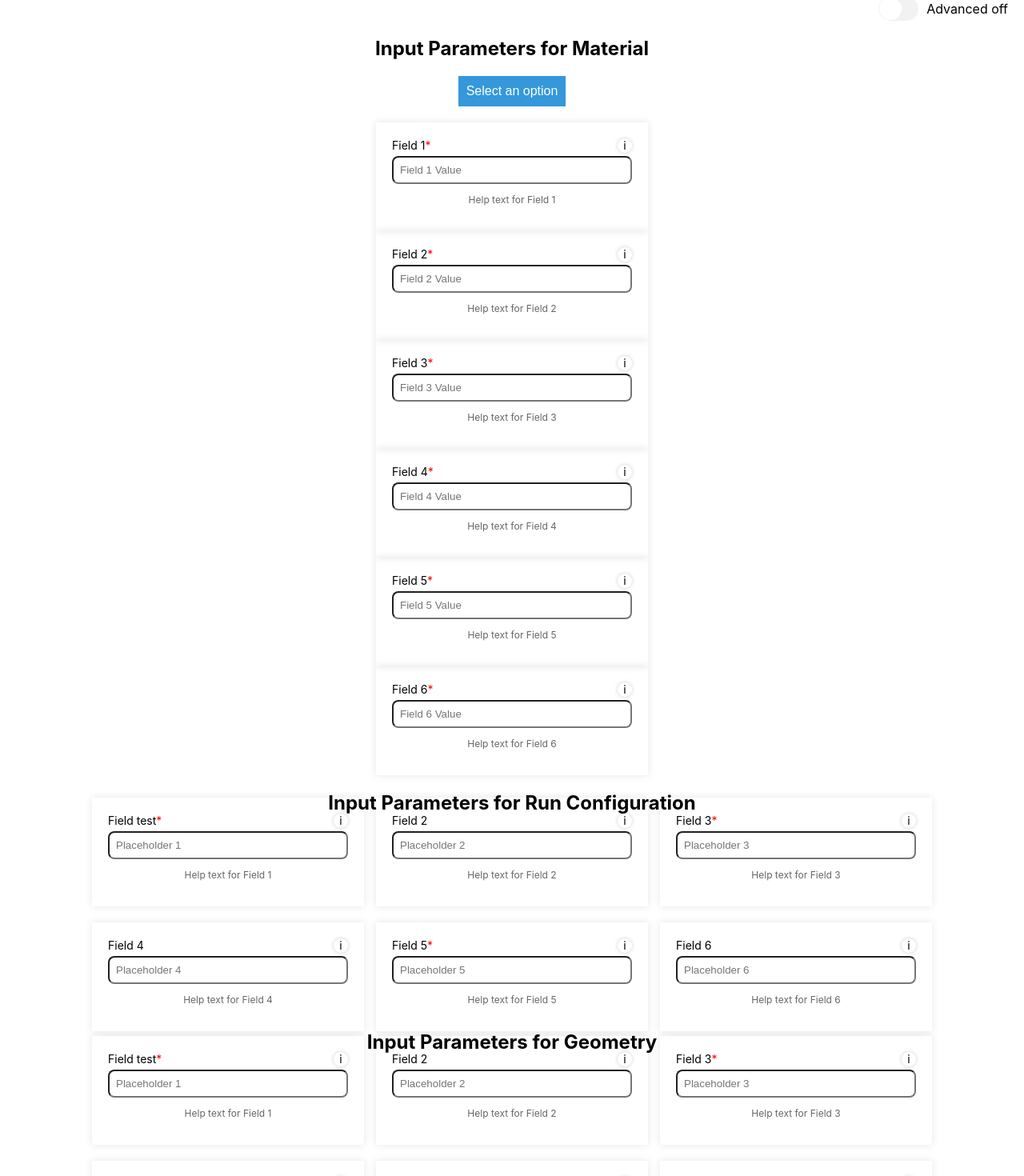
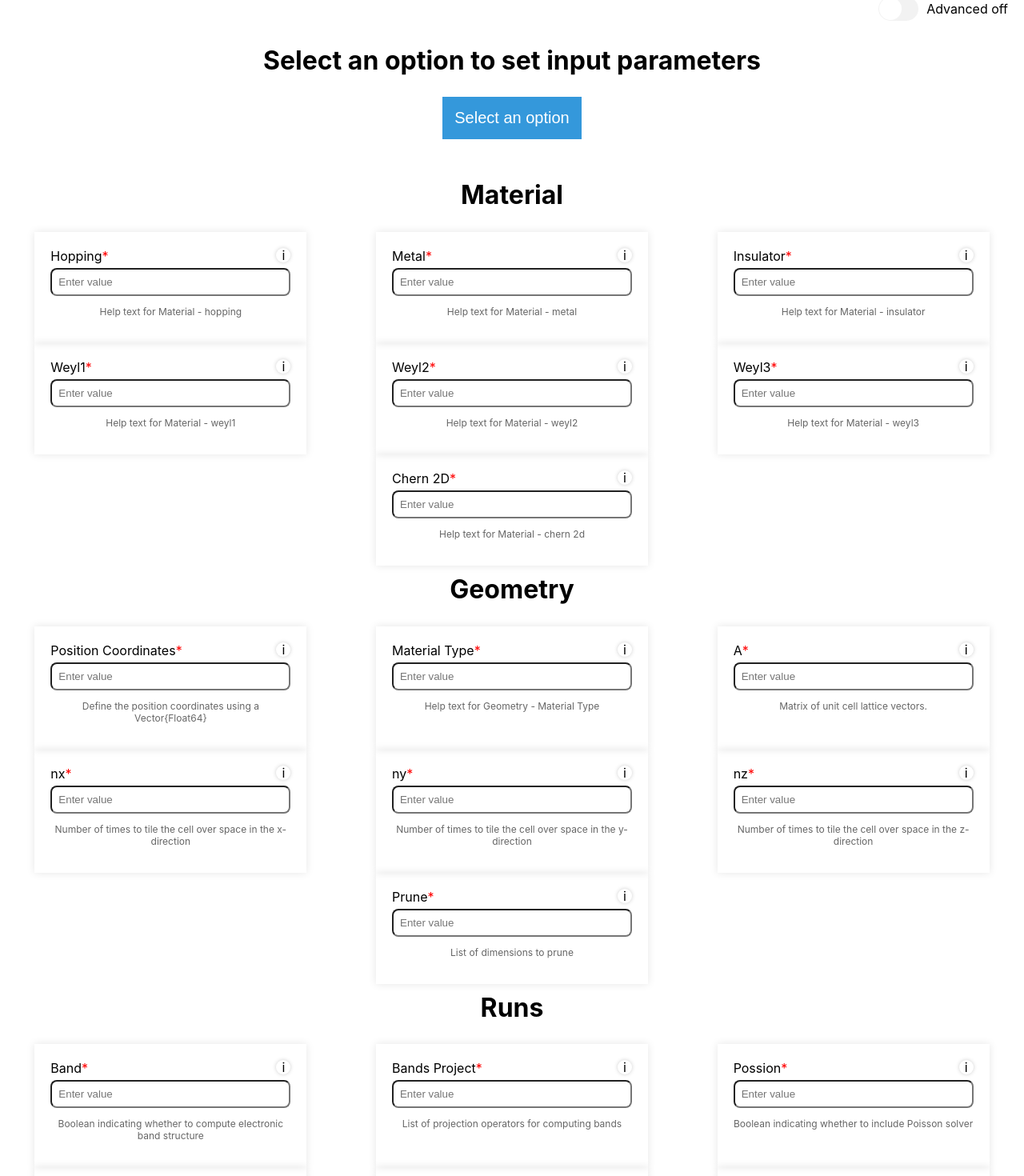
Before and after one commit to JanSteinhauer/SeniorDesignQuantumNanoElectronics, a React (Create React App) app in the folder FrontEnd/quantumnano/: page /script in a window 1280 px wide. Shown: the part 460-1930 px from the top of the page at 80% size. Built offline with nearby package versions, Linux system fonts and the light colour scheme.

Commit message:
graphene

```diff
--- a/FrontEnd/quantumnano/src/component/DropDown.js
+++ b/FrontEnd/quantumnano/src/component/DropDown.js
@@ -1,55 +1,53 @@
 import React, { useState, useEffect } from 'react';
 import styled from 'styled-components';
-
 
 const DropdownContainer = styled.div`
   display: inline-block;
   margin-bottom: 20px;
   position: relative;
+  text-align: right; /* Right-align the dropdown button */
 `;
 
-
 const DropdownButton = styled.button`
-  font-size: 16px;
-  padding: 10px;
+  font-size: 20px; /* Increase the font size */
+  padding: 15px; /* Increase the padding */
   background-color: #3498db;
   color: #fff;
   border: none;
   cursor: pointer;
 `;
 
-
 const DropdownList = styled.ul`
   list-style: none;
   padding: 0;
   margin: 0;
   position: absolute;
-  top: 100%;
+  top: calc(100% + 5px); /* Position the dropdown list below the button */
   left: 50%; /* Center the dropdown horizontally */
   transform: translateX(-50%); /* Center the dropdown horizontally */
-  display: ${({ isOpen }) => (isOpen ? 'block' : 'none')};
+  width: max-content;
+  box-shadow: 0 2px 4px rgba(0, 0, 0, 0.1); /* Add a subtle box shadow */
+  background-color: #fff; /* Add a background color */
+  border: 1px solid #ccc; /* Add a border for styling */
+  display: ${({ isOpen }) => (isOpen ? 'block' : 'none')}; /* Show the list only when isOpen is true */
   z-index: 1;
 `;
 
-
 const DropdownItem = styled.li`
-  padding: 8px;
+  padding: 12px; /* Increase the padding */
   cursor: pointer;
-  &:hover {
-    background-color: #f0f0f0;
-  }
+  font-weight: ${({ bold }) => (bold ? 'bold' : 'normal')}; /* Make hovered option bold */
+  font-size: 18px; /* Increase the font size */
 `;
-
 
 const DropDown = ({ options, onSelect }) => {
   const [isOpen, setIsOpen] = useState(false);
   const [selectedOption, setSelectedOption] = useState(null);
-
+  const [hoveredOption, setHoveredOption] = useState(null);
 
   const toggleDropdown = () => {
     setIsOpen((prev) => !prev);
   };
-
 
   const handleOptionSelect = (option) => {
     setSelectedOption(option);
@@ -57,6 +55,9 @@ const DropDown = ({ options, onSelect }) => {
     setIsOpen(false);
   };
 
+  const handleOptionHover = (option) => {
+    setHoveredOption(option);
+  };
 
   useEffect(() => {
     const handleBodyClick = (event) => {
@@ -65,24 +66,26 @@ const DropDown = ({ options, onSelect }) => {
       }
     };
 
-
     document.body.addEventListener('click', handleBodyClick);
-
 
     return () => {
       document.body.removeEventListener('click', handleBodyClick);
     };
   }, []);
 
-
   return (
     <DropdownContainer>
-      <DropdownButton onClick={toggleDropdown}>
+      <DropdownButton onMouseEnter={() => setIsOpen(true)} onClick={toggleDropdown}>
         {selectedOption ? selectedOption.label : 'Select an option'}
       </DropdownButton>
       <DropdownList isOpen={isOpen}>
         {options.map((option) => (
-          <DropdownItem key={option.value} onClick={() => handleOptionSelect(option)}>
+          <DropdownItem
+            key={option.value}
+            bold={option === hoveredOption}
+            onMouseEnter={() => handleOptionHover(option)}
+            onClick={() => handleOptionSelect(option)}
+          >
             {option.label}
           </DropdownItem>
         ))}
@@ -91,5 +94,4 @@ const DropDown = ({ options, onSelect }) => {
   );
 };
 
-
 export default DropDown;
--- a/FrontEnd/quantumnano/src/component/InputField.js
+++ b/FrontEnd/quantumnano/src/component/InputField.js
@@ -1,9 +1,6 @@
 import React, { useState, useCallback, useEffect } from 'react';
 import styled from 'styled-components';
 import PropTypes from 'prop-types'; // Make sure this import is added
-
-
-
 
 const Container = styled.div`
   width: 300px;
@@ -12,11 +9,10 @@ const Container = styled.div`
   box-shadow: 0 0 10px rgba(0, 0, 0, 0.1);
 `;
 
-
 const Label = styled.label`
   display: flex;
   align-items: center;
-  font-size: 14px;
+  font-size: 16px;
   margin-bottom: 5px;
   position: relative;
   background-color: transparent;
@@ -42,7 +38,6 @@ const InfoIcon = styled.span`
 const Asterisk = styled.span`
   color: red;
 `;
-
 
 const Input = styled.input`
   width: 100%;
@@ -115,12 +110,6 @@ const InputField = ({ labelText, inputPlaceholder, helpText, showAsterisk, onVal
   );
 };
 
-
-
-
-
-
-
 InputField.propTypes = {
   labelText: PropTypes.string.isRequired,
   inputPlaceholder: PropTypes.string,
@@ -132,5 +121,4 @@ InputField.propTypes = {
   value: PropTypes.oneOfType([PropTypes.string, PropTypes.number]), // Ensure value can be a string or number
 };
 
-
 export default InputField;
--- a/FrontEnd/quantumnano/src/component/InputFields.js
+++ b/FrontEnd/quantumnano/src/component/InputFields.js
@@ -1,3 +1,5 @@
+// InputFields.js
+
 import React, { useState, useEffect } from 'react';
 import styled from 'styled-components';
 import InputField from './InputField';
@@ -5,20 +7,52 @@ import DropDown from './DropDown';
 
 const Container = styled.div`
   display: flex;
-  flex-direction: column;
-  align-items: center;
+  flex-wrap: wrap;
+  justify-content: space-around;
   margin-top: 20px;
+`;
+
+const RowContainer = styled.div`
+  display: flex;
+  flex-wrap: wrap;
+  justify-content: space-around;
+  width: 100%;
+  margin-top: 20px;
+`;
+
+const Header = styled.h2`
+  width: 100%;
+  text-align: center;
+  margin-top: 10px;
+  font-size: 2.0em; /* Adjust the font size as needed */
 `;
 
 const InputFields = () => {
   const [selectedOption, setSelectedOption] = useState(null);
-  // Initialize inputValues state with an array of empty strings or default values
-  const [inputValues, setInputValues] = useState(Array(6).fill('')); // Assuming 6 input fields
+  const [inputValuesMaterial, setInputValuesMaterial] = useState(Array(7).fill()); // Material fields:
+  const [inputValuesGeometry, setInputValuesGeometry] = useState(Array(7).fill()); // Geometry fields:
+  const [inputValuesRuns, setInputValuesRuns] = useState(Array(15).fill()); // Runs fields:
 
-  const handleValueChange = (index, value) => {
-    // Update the specific value based on the index
-    const updatedValues = inputValues.map((val, i) => i === index ? value : val);
-    setInputValues(updatedValues);
+  const handleValueChange = (index, value, section) => {
+    switch (section) {
+      case 'Material':
+        const updatedValuesMaterial = [...inputValuesMaterial];
+        updatedValuesMaterial[index] = value;
+        setInputValuesMaterial(updatedValuesMaterial);
+        break;
+      case 'Geometry':
+        const updatedValuesGeometry = [...inputValuesGeometry];
+        updatedValuesGeometry[index] = value;
+        setInputValuesGeometry(updatedValuesGeometry);
+        break;
+      case 'Runs':
+        const updatedValuesRuns = [...inputValuesRuns];
+        updatedValuesRuns[index] = value;
+        setInputValuesRuns(updatedValuesRuns);
+        break;
+      default:
+        break;
+    }
   };
 
   const handleDropdownSelect = (option) => {
@@ -26,24 +60,16 @@ const InputFields = () => {
   };
 
   const setValuesBasedOnOption = () => {
-    // Logic to set values based on the selectedOption
-    console.log('Setting values based on option:', selectedOption);
     switch (selectedOption?.value) {
       case 'defaults':
-        // setInputValues(Array(6).fill(0)); // Set all input values to 0 for "Defaults"
+        setInputValuesMaterial(Array(7).fill());
+        setInputValuesGeometry(Array(7).fill());
+        setInputValuesRuns(Array(15).fill());
         break;
-      case 'presetOne':
-        // Set values for "Preset One"
-        const presetValues = [1, 23, 22, 44, 5, 90];
-        setInputValues(presetValues);
-        break;
-      case 'presetTwo':
-        const presetValues2 = [3, 3, 32, 55, 42, 60];
-        setInputValues(presetValues2);
-        break;
-      // Add more cases as needed
-      default:
-        setInputValues(Array(6).fill('')); // Reset or clear values
+      case 'Graphene':
+        setInputValuesMaterial([1, 1, 0, 0, 0, 0, 0]);
+        setInputValuesGeometry([0, 0, 2, 0, 0, 1, 4]);
+        setInputValuesRuns([1, 4, 0, 1, 0, 0, 0, 0, 1, 4, 0, 0, 1, 0, 1]);
         break;
     }
   };
@@ -52,31 +78,122 @@ const InputFields = () => {
     setValuesBasedOnOption();
   }, [selectedOption]);
 
+  const inputFieldPropertiesMaterial = [
+    { name: 'material_field_1_hopping', labelText: 'Hopping', inputPlaceholder: 'Enter value', helpText: 'Help text for Material - hopping' },
+    { name: 'material_field_2_metal', labelText: 'Metal', inputPlaceholder: 'Enter value', helpText: 'Help text for Material - metal' },
+    { name: 'material_field_3_insulator', labelText: 'Insulator', inputPlaceholder: 'Enter value', helpText: 'Help text for Material - insulator' },
+    { name: 'material_field_4_weyl1', labelText: 'Weyl1', inputPlaceholder: 'Enter value', helpText: 'Help text for Material - weyl1' },
+    { name: 'material_field_5_weyl2', labelText: 'Weyl2', inputPlaceholder: 'Enter value', helpText: 'Help text for Material - weyl2' },
+    { name: 'material_field_6_weyl3', labelText: 'Weyl3', inputPlaceholder: 'Enter value', helpText: 'Help text for Material - weyl3' },
+    { name: 'material_field_7_chern_2d', labelText: 'Chern 2D', inputPlaceholder: 'Enter value', helpText: 'Help text for Material - chern 2d' },
+  ];
+
+  const inputFieldPropertiesGeometry = [
+    { name: 'geometry_field_1_position_coordinates', labelText: 'Position Coordinates', inputPlaceholder: 'Enter value', helpText: 'Define the position coordinates using a Vector{Float64}' },
+    { name: 'geometry_field_2_material_type', labelText: 'Material Type', inputPlaceholder: 'Enter value', helpText: 'Help text for Geometry - Material Type' },
+    { name: 'geometry_field_3_A', labelText: 'A', inputPlaceholder: 'Enter value', helpText: 'Matrix of unit cell lattice vectors.' },
+    { name: 'geometry_field_4_nx', labelText: 'nx', inputPlaceholder: 'Enter value', helpText: 'Number of times to tile the cell over space in the x-direction' },
+    { name: 'geometry_field_5_ny', labelText: 'ny', inputPlaceholder: 'Enter value', helpText: 'Number of times to tile the cell over space in the y-direction' },
+    { name: 'geometry_field_6_nz', labelText: 'nz', inputPlaceholder: 'Enter value', helpText: 'Number of times to tile the cell over space in the z-direction' },
+    { name: 'geometry_field_7_prune', labelText: 'Prune', inputPlaceholder: 'Enter value', helpText: 'List of dimensions to prune' },
+  ];
+
+  const inputFieldPropertiesRuns = [
+    { name: 'runs_field_1_band', labelText: 'Band', inputPlaceholder: 'Enter value', helpText: ' Boolean indicating whether to compute electronic band structure' },
+    { name: 'runs_field_2_bands_project', labelText: 'Bands Project', inputPlaceholder: 'Enter value', helpText: 'List of projection operators for computing bands' },
+    { name: 'runs_field_3_possion', labelText: 'Possion', inputPlaceholder: 'Enter value', helpText: 'Boolean indicating whether to include Poisson solver' },
+    { name: 'runs_field_4_DOS', labelText: 'DOS', inputPlaceholder: 'Enter value', helpText: 'Boolean indicating whether to compute density of state' },
+    { name: 'runs_field_5_v', labelText: 'ΔV', inputPlaceholder: 'Enter value', helpText: 'Voltage bias' },
+    { name: 'runs_field_6_u', labelText: 'μ', inputPlaceholder: 'Enter value', helpText: 'Chemical potential' },
+    { name: 'runs_field_7_t', labelText: 'T', inputPlaceholder: 'Enter value', helpText: 'Temperature' },
+    { name: 'runs_field_8_n', labelText: 'η', inputPlaceholder: 'Enter value', helpText: 'Broadening parameter for densities' },
+    { name: 'runs_field_9_savedensities', labelText: 'Save Densities', inputPlaceholder: 'Enter value', helpText: 'Boolean indicating whether to save density matrices' },
+    { name: 'runs_field_10_density_project', labelText: 'Density Project', inputPlaceholder: 'Enter value', helpText: 'List of projection operators for density matrices' },
+    { name: 'runs_field_11_gGʳinv_method', labelText: 'Gʳinv_method', inputPlaceholder: 'Enter value', helpText: 'Method for computing Greens function inverse' },
+    { name: 'runs_field_12_D_dephasing', labelText: 'D_dephasing', inputPlaceholder: 'Enter value', helpText: 'Dephasing parameter' },
+    { name: 'runs_field_13_D_spin', labelText: 'D_spin', inputPlaceholder: 'Enter value', helpText: 'Spin relaxation parameter' },
+    { name: 'runs_field_14_D_momentum', labelText: 'D_momentum', inputPlaceholder: 'Enter value', helpText: 'Momentum relaxation parameter' },
+    { name: 'runs_field_15_kspace', labelText: 'Kspace', inputPlaceholder: 'Enter value', helpText: 'Boolean indicating whether to use k-space' },
+  ];
+
   return (
     <Container>
+      <Header>
+        {selectedOption
+          ? `Input Parameters for ${selectedOption.label}`
+          : 'Select an option to set input parameters'}
+      </Header>
       <DropDown
         options={[
           { value: 'defaults', label: 'Defaults' },
-          { value: 'presetOne', label: 'Preset One' },
-          { value: 'presetTwo', label: 'Preset Two' },
-          // Add more options as needed
+          { value: 'Graphene', label: 'Graphene' },
         ]}
         selectedOption={selectedOption}
         onSelect={handleDropdownSelect}
       />
-      {inputValues.map((value, index) => (
+      <RowContainer>
+          <React.Fragment>
+            <Header>Material</Header>
+            {inputValuesMaterial.map((value, index) => (
+              <React.Fragment key={index}>
                 <InputField
                   key={index}
-          labelText={`Field ${index + 1}`}
-          inputPlaceholder={`Field ${index + 1} Value`}
-          helpText={`Help text for Field ${index + 1}`}
+                  name={inputFieldPropertiesMaterial[index].name}
+                  labelText={inputFieldPropertiesMaterial[index].labelText}
+                  inputPlaceholder={inputFieldPropertiesMaterial[index].inputPlaceholder}
+                  helpText={inputFieldPropertiesMaterial[index].helpText}
                   showAsterisk={true}
-          value={value} // Pass the current value to each InputField
-          onValueChange={(newValue) => handleValueChange(index, newValue)}
+                  value={value}
+                  onValueChange={(newValue) =>
+                    handleValueChange(index, newValue, 'Material')
+                  }
+                  min={0}
+                  max={1}
+                />
+              </React.Fragment>
+            ))}
+            <br />
+            <Header>Geometry</Header>
+            {inputValuesGeometry.map((value, index) => (
+              <React.Fragment key={index}>
+                <InputField
+                  key={index}
+                  name={inputFieldPropertiesGeometry[index].name}
+                  labelText={inputFieldPropertiesGeometry[index].labelText}
+                  inputPlaceholder={inputFieldPropertiesGeometry[index].inputPlaceholder}
+                  helpText={inputFieldPropertiesGeometry[index].helpText}
+                  showAsterisk={true}
+                  value={value}
+                  onValueChange={(newValue) =>
+                    handleValueChange(index, newValue, 'Geometry')
+                  }
+                  min={0}
+                  max={300}
+                />
+              </React.Fragment>
+            ))}
+            <br />
+            <Header>Runs</Header>
+            {inputValuesRuns.map((value, index) => (
+              <React.Fragment key={index}>
+                <InputField
+                  key={index}
+                  name={inputFieldPropertiesRuns[index].name}
+                  labelText={inputFieldPropertiesRuns[index].labelText}
+                  inputPlaceholder={inputFieldPropertiesRuns[index].inputPlaceholder}
+                  helpText={inputFieldPropertiesRuns[index].helpText}
+                  showAsterisk={true}
+                  value={value}
+                  onValueChange={(newValue) =>
+                    handleValueChange(index, newValue, 'Runs')
+                  }
                   min={0}
                   max={100}
                 />
+              </React.Fragment>
             ))}
+          </React.Fragment>
+      </RowContainer>
     </Container>
   );
 };
--- a/FrontEnd/quantumnano/src/pages/Script.js
+++ b/FrontEnd/quantumnano/src/pages/Script.js
@@ -118,12 +118,15 @@ const Script = () => {
         </>
       ) : (
         <>
-          <h2>Input Parameters for Material</h2>
+          {/* <h2>Input Parameters for Material</h2> */}
+          <InputFields onValuesChange={handleValuesChange} values={[typeVar1, typeVar2, typeVar3, typeVar4, typeVar5, typeVar6]} />
+          {/* <h2>Input Parameters for Geometry</h2>
           <InputFields onValuesChange={handleValuesChange} values={[typeVar1, typeVar2, typeVar3, typeVar4, typeVar5, typeVar6]} />
           <h2>Input Parameters for Run Configuration</h2>
-          <InputFieldsFake/>
-          <h2>Input Parameters for Geometry</h2>
-          <InputFieldsFake/>
+          <InputFields onValuesChange={handleValuesChange} values={[typeVar1, typeVar2, typeVar3, typeVar4, typeVar5, typeVar6]} />
+          <h2>Testing</h2>
+          <InputFieldsFake/> */}
+
         </>
       )}
 
--- a/FrontEnd/quantumnano/src/pages/Visualization.js
+++ b/FrontEnd/quantumnano/src/pages/Visualization.js
@@ -1,43 +1,76 @@
-import React, { useState } from 'react';
+import React, {useState} from 'react';
 import styled from 'styled-components';
+import Banner from '../component/Banner';
+import SearchBar from '../component/SearchBar';
+import FileDropIn from '../component/FildDropIn';
+import InputField from '../component/InputField';
 import InputFields from '../component/InputFields';
-import DropDown from '../component/DropDown';
+import CodeEditor from '../component/CodeEditor';
+import Button from '../component/StyledButton';
+import ToggleSwitch from '../component/ToggleSwitch';
 
 
-const VisualizationContainer = styled.div`
+import InputFieldsFake from '../component/InputFieldsFake';
+import quantumImage from '../assets/images/quantum.png';
+import axios from 'axios';
+
+
+
+const ToggleSwitchContainer = styled.div`
   display: flex;
-  flex-direction: column;
-  align-items: center;
+  justify-content: flex-end;
+  margin-right: 20px;
 `;
 
+const Visualization = () => {
+  const [showImage, setShowImage] = useState(false);
+  const [image, setImage] = useState(null);
 
-const Visualization = () => {
-  const [selectedOption, setSelectedOption] = useState(null);
+  const fetchImage = async () => {
+    try {
+      const response = await axios.get('https://api.unsplash.com/search/photos', {
+        params: { query: 'graph visualisation' }, // Change 'nature' to whatever search term you want
+        headers: {
+          Authorization: 'Client-ID WSJ6iVewCRNKkNpLIKicKVAZpzACaZLBjNAeX4uuh0I' // Replace YOUR_UNSPLASH_ACCESS_KEY with your actual key
+        }
+      });
 
-
-  const handleDropdownSelect = (option) => {
-    console.log('Selected Option:', option);
-    setSelectedOption(option);
+      // Set the first image from the results, if available
+      if (response.data.results.length > 0) {
+        setImage(response.data.results[0]);
+      }
+    } catch (error) {
+      console.error("Error fetching image from Unsplash:", error);
+    }
   };
 
 
+
+  const handleButtonClick = () => {
+    // setShowImage(true);
+    const url = "https://colab.research.google.com/drive/19NveoRpS07f5atTti2Hdu-E_YvqP2-sc?usp=sharing";
+    window.open(url, '_blank');
+  };
   return (
-    <VisualizationContainer>
-      <h1>MENU</h1>
-      {/* <DropDown
-        options={[
-          { value: 'resetAll', label: 'Reset All' },
-          { value: 'presetOne', label: 'Preset One' },
-          { value: 'presetTwo', label: 'Preset Two' },
-          // Add more options as needed
-        ]}
-        selectedOption={selectedOption}
-        onSelect={handleDropdownSelect}
-      /> */}
-      <InputFields selectedOption={selectedOption} />
-    </VisualizationContainer>
+    <div className="visualization">
+      <h1>Drop in your Julia file to get a Visualization 🌌</h1>
+      <FileDropIn/>
+    <Button heading={"Start Google Colab"} onClick={handleButtonClick} />
+    <div>
+    <Button heading={"Start Visualization"} onClick={fetchImage} />
+
+    </div>
+    <div>
+    {image && <img src={image.urls.small} alt={image.alt_description} />}
+
+    </div>
+
+    {showImage && (
+      <img src={quantumImage} alt="Quantum Visualization" style={{ display: 'block', margin: 'auto' }} />
+      )}
+    </div>
+
   );
 };
 
-
 export default Visualization;
```
Lines whose indentation alone changed are shown as unchanged.
